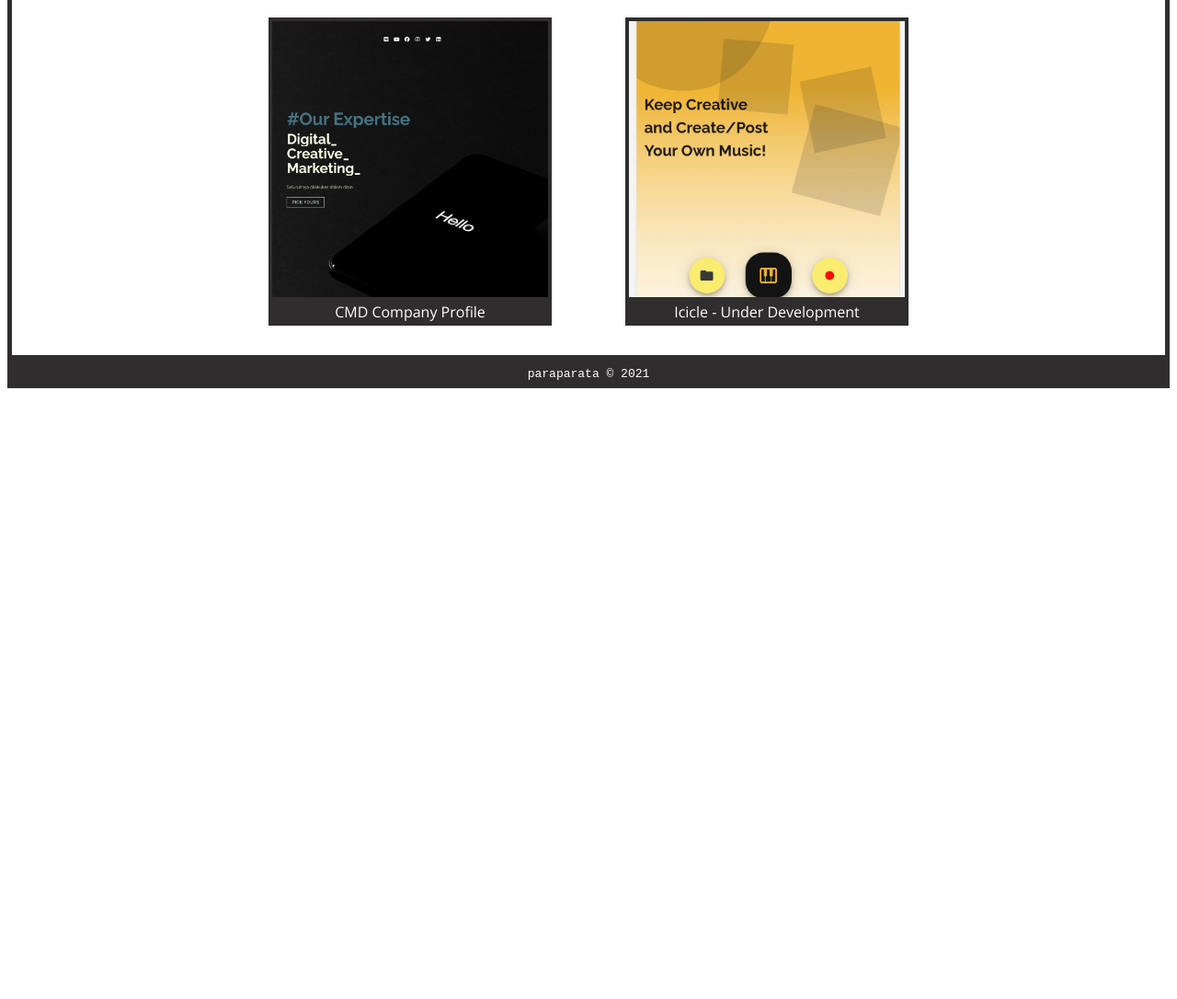
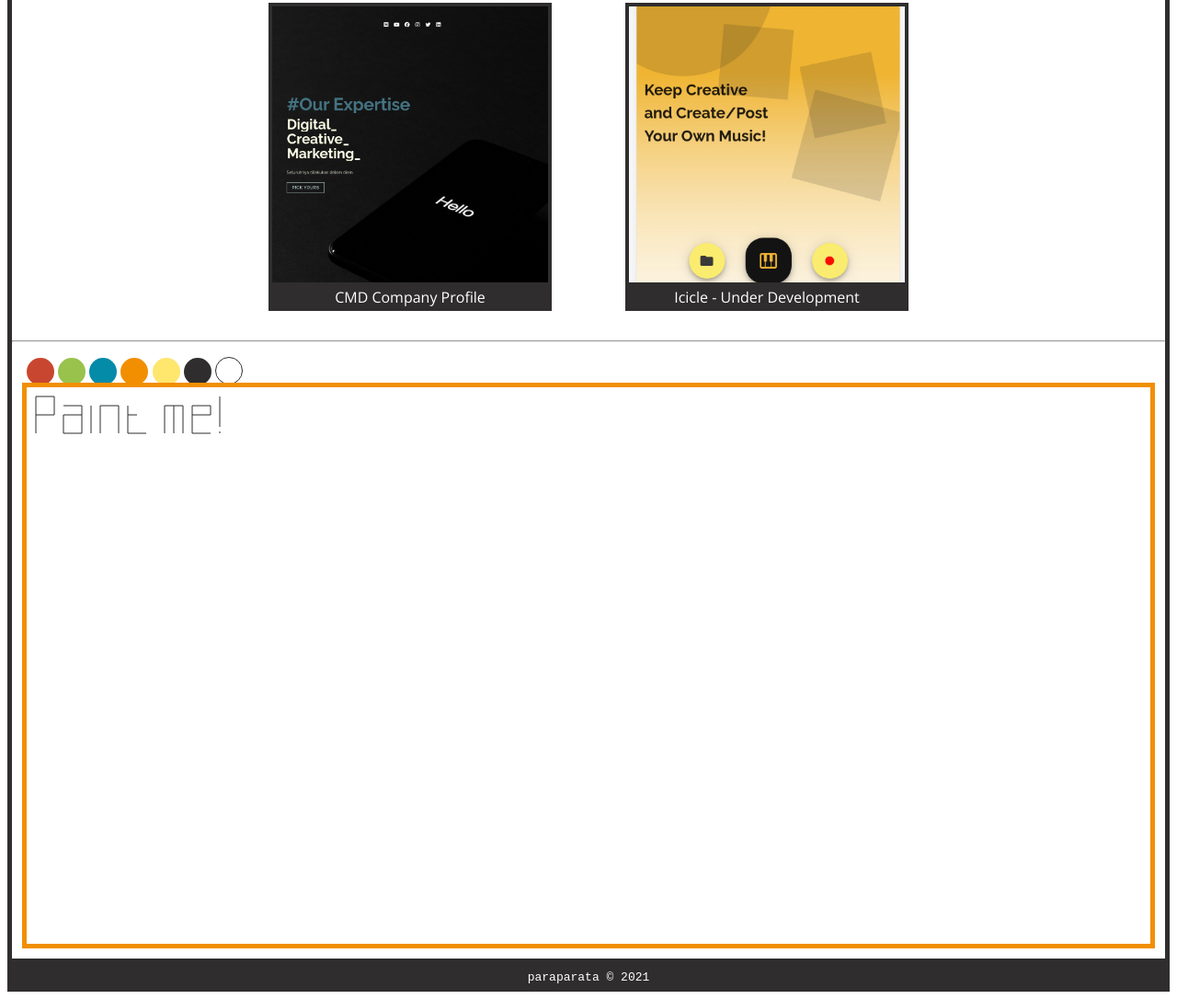
Before and after one commit to paraparata/paraparata.github.io, a plain HTML site: page index.html in a window 1280 px wide. Shown: the part 843-1929 px from the top of the page at 92% size. Before the commit the page ends 1273 px from the top, so only its background shows below. Drawn offline with nearby package versions, Linux system fonts and the light colour scheme.

Commit message:
lol add painter

```diff
--- a/index.html
+++ b/index.html
@@ -13,6 +13,8 @@
 </head>
 
 <body>
+  <script src="./index.js" defer></script>
+
   <header>
     <u>paraparata.</u>
   </header>
@@ -87,6 +89,21 @@
         </a>
       </div>
     </div>
+    <hr>
+    <div style="padding: 16px;">
+      <div class="funn-toolbar">
+        <button class="funn-btn btn-red" onclick="funnBtn(1)"></button>
+        <button class="funn-btn btn-green" onclick="funnBtn(2)"></button>
+        <button class="funn-btn btn-blue" onclick="funnBtn(3)"></button>
+        <button class="funn-btn btn-orange" onclick="funnBtn(4)"></button>
+        <button class="funn-btn btn-yellow" onclick="funnBtn(5)"></button>
+        <button class="funn-btn btn-black" onclick="funnBtn(6)"></button>
+        <button class="funn-btn btn-white" onclick="funnBtn(7)"></button>
+      </div>
+      <div class="canvas-wrapper">
+        <canvas id="funn-canvas"></canvas>
+      </div>
+    </div>
   </div>
   <footer>
     <span>
--- /dev/null
+++ b/index.js
@@ -0,0 +1,169 @@
+const wrapper = document.querySelector(".canvas-wrapper");
+const canvas = document.querySelector("#funn-canvas");
+const ctx = canvas.getContext("2d");
+let painting = false;
+let lastX = 0;
+let lastY = 0;
+let lineThickness = 1;
+
+const width = (canvas.width = wrapper.offsetWidth);
+const height = (canvas.height = 600);
+ctx.fillStyle = "#ffffff";
+ctx.fillRect(0, 0, width, height);
+
+// Instructions -----
+// Button on click
+let brushColor = "#2f2d2e";
+function funnBtn(color) {
+  switch (color) {
+    case 1:
+      brushColor = " #c84630";
+      break;
+    case 2:
+      brushColor = "#99c24d";
+      break;
+    case 3:
+      brushColor = "#048ba8";
+      break;
+    case 4:
+      brushColor = " #f18f01";
+      break;
+    case 5:
+      brushColor = " #ffe66d";
+      break;
+    case 6:
+      brushColor = " #2f2d2e";
+      break;
+    case 7:
+      brushColor = " #ffffff";
+      break;
+
+    default:
+      brushColor = "#2f2d2e";
+      break;
+  }
+}
+
+// Title
+ctx.beginPath();
+ctx.strokeStyle = "#2f2d2e";
+ctx.moveTo(10, 10); // p
+ctx.lineTo(10, 50);
+ctx.moveTo(10, 10);
+ctx.lineTo(30, 10);
+ctx.lineTo(30, 30);
+ctx.lineTo(10, 30);
+ctx.moveTo(40, 20); // a
+ctx.lineTo(60, 20);
+ctx.lineTo(60, 50);
+ctx.lineTo(40, 50);
+ctx.lineTo(40, 30);
+ctx.lineTo(60, 30);
+ctx.moveTo(70, 20); // i
+ctx.lineTo(70, 50);
+ctx.moveTo(80, 50); // n
+ctx.lineTo(80, 20);
+ctx.lineTo(100, 20);
+ctx.lineTo(100, 50);
+ctx.moveTo(110, 20); // t
+ctx.lineTo(110, 50);
+ctx.lineTo(130, 50);
+ctx.moveTo(110, 30);
+ctx.lineTo(120, 30);
+
+ctx.moveTo(150, 50); // m
+ctx.lineTo(150, 20);
+ctx.lineTo(170, 20);
+ctx.lineTo(170, 50);
+ctx.moveTo(160, 20);
+ctx.lineTo(160, 50);
+ctx.moveTo(180, 30); // e
+ctx.lineTo(200, 30);
+ctx.lineTo(200, 20);
+ctx.lineTo(180, 20);
+ctx.lineTo(180, 50);
+ctx.lineTo(200, 50);
+ctx.moveTo(210, 10); // !
+ctx.lineTo(210, 43);
+ctx.moveTo(210, 48);
+ctx.lineTo(210, 50);
+ctx.stroke();
+// -------------
+
+canvas.onmousedown = function (e) {
+  painting = true;
+  ctx.fillStyle = brushColor;
+  lastX = e.pageX - this.offsetLeft;
+  lastY = e.pageY - this.offsetTop;
+};
+
+canvas.onmouseup = function (e) {
+  painting = false;
+};
+
+canvas.onmousemove = function (e) {
+  if (painting) {
+    mouseX = e.pageX - this.offsetLeft;
+    mouseY = e.pageY - this.offsetTop;
+
+    // find all points between
+    let x1 = mouseX,
+      x2 = lastX,
+      y1 = mouseY,
+      y2 = lastY;
+
+    let steep = Math.abs(y2 - y1) > Math.abs(x2 - x1);
+    if (steep) {
+      let x = x1;
+      x1 = y1;
+      y1 = x;
+
+      let y = y2;
+      y2 = x2;
+      x2 = y;
+    }
+    if (x1 > x2) {
+      let x = x1;
+      x1 = x2;
+      x2 = x;
+
+      let y = y1;
+      y1 = y2;
+      y2 = y;
+    }
+
+    let dx = x2 - x1,
+      dy = Math.abs(y2 - y1),
+      error = 0,
+      de = dy / dx,
+      yStep = -1,
+      y = y1;
+
+    if (y1 < y2) {
+      yStep = 1;
+    }
+
+    lineThickness =
+      5 - Math.sqrt((x2 - x1) * (x2 - x1) + (y2 - y1) * (y2 - y1)) / 10;
+    if (lineThickness < 1) {
+      lineThickness = 1;
+    }
+
+    for (let x = x1; x < x2; x++) {
+      if (steep) {
+        ctx.fillRect(y, x, lineThickness, lineThickness);
+      } else {
+        ctx.fillRect(x, y, lineThickness, lineThickness);
+      }
+
+      error += de;
+      if (error >= 0.5) {
+        y += yStep;
+        error -= 1.0;
+      }
+    }
+
+    lastX = mouseX;
+    lastY = mouseY;
+  }
+};
--- a/style.css
+++ b/style.css
@@ -48,6 +48,10 @@ h1::after {
   height: 4px;
   width: 100%;
   transition: all 0.3s ease-in-out;
+}
+
+hr {
+  margin: 0;
 }
 
 .container {
@@ -114,6 +118,52 @@ h1::after {
 }
 
 /* funn */
+.canvas-wrapper {
+  /* position: relative; */
+  outline: thick solid #f18f01;
+}
+.funn-toolbar {
+  display: inline-block;
+  /* position: absolute;
+  top: 65px;
+  left: 5px;
+  z-index: 2; */
+}
+.funn-btn {
+  width: 30px;
+  height: 30px;
+  border-radius: 50%;
+  -moz-border-radius: 50%;
+  -webkit-border-radius: 50%;
+  border-color: transparent !important;
+  cursor: url("img/pointer.png") 32 0, auto;
+}
+.funn-btn:hover {
+  opacity: 0.7;
+}
+.btn-red {
+  background-color: #c84630;
+}
+.btn-green {
+  background-color: #99c24d;
+}
+.btn-blue {
+  background-color: #048ba8;
+}
+.btn-orange {
+  background-color: #f18f01;
+}
+.btn-yellow {
+  background-color: #ffe66d;
+}
+.btn-black {
+  background-color: #2f2d2e;
+}
+.btn-white {
+  background-color: #ffffff;
+  border: thin solid #2f2d2e !important;
+}
+
 .funn-tux {
   position: relative;
   top: 5px;
```
